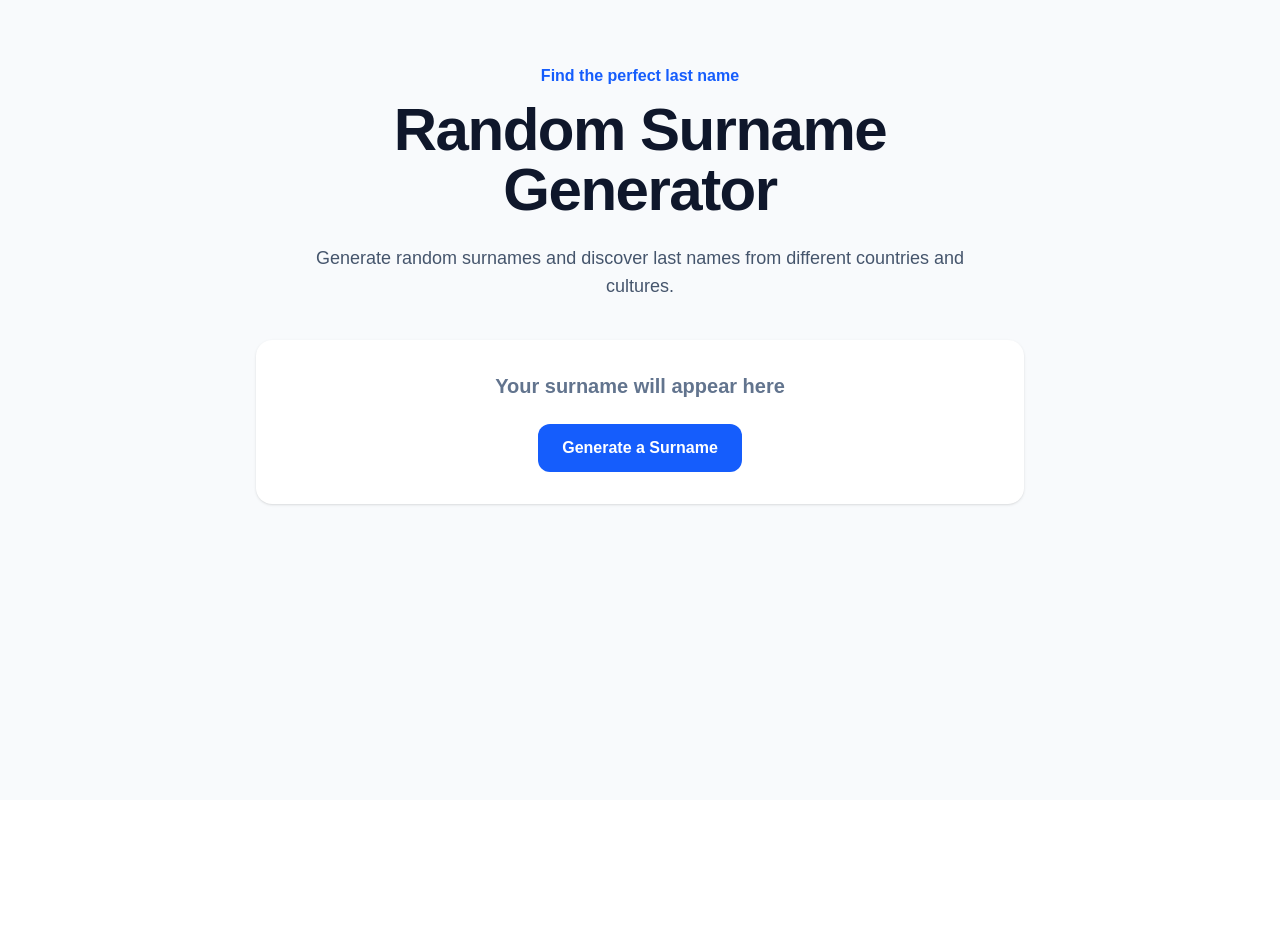
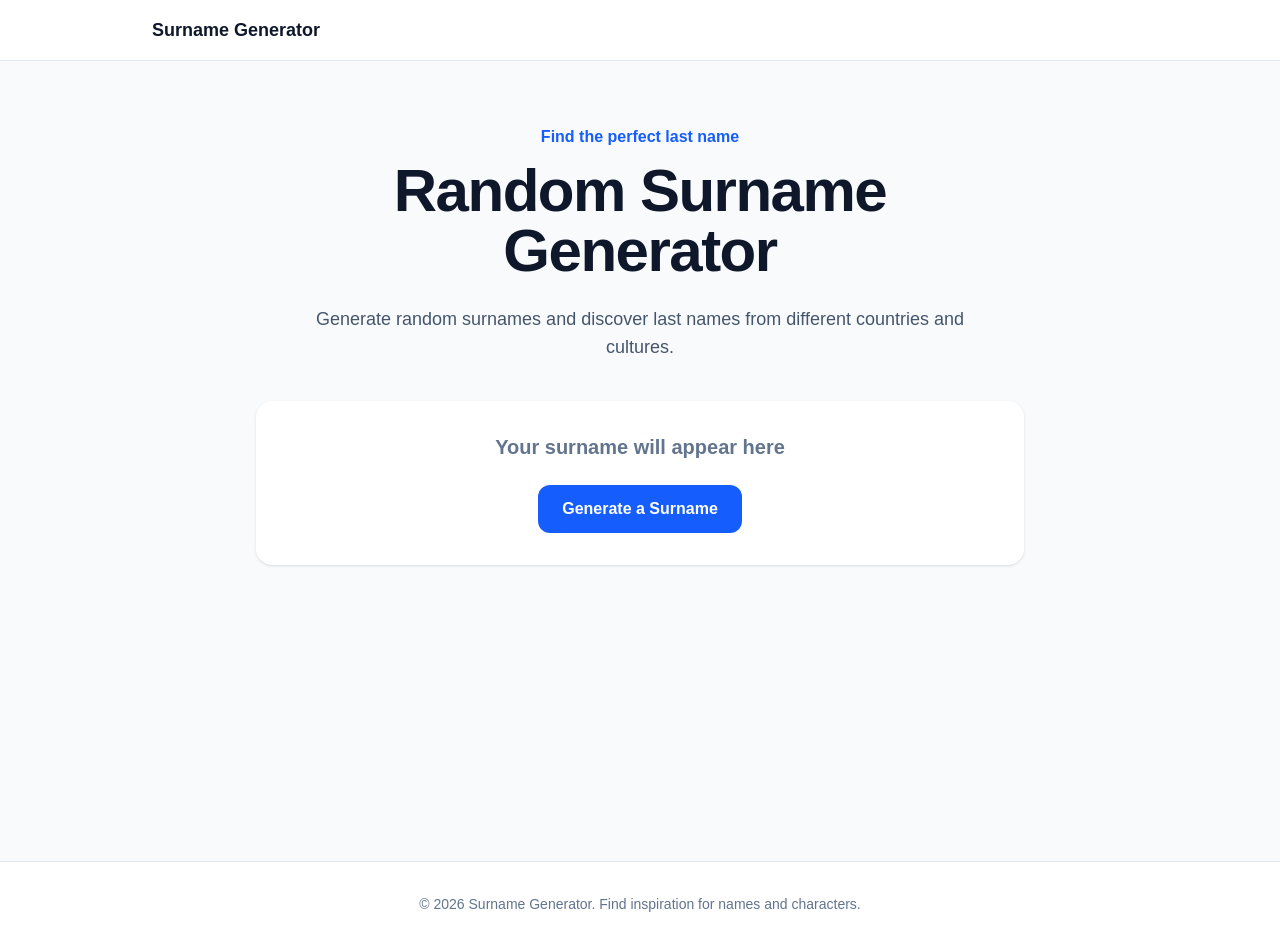
Before and after one commit to winluckybird/surname-generator, a Next.js app: page / in a window 1280 px wide. Before the commit the page ends 800 px from the top, so only its background shows below. Built offline with nearby package versions, Linux system fonts and the light colour scheme.

Commit message:
Add shared site header and footer

```diff
--- a/app/layout.tsx
+++ b/app/layout.tsx
@@ -1,6 +1,8 @@
 import type { Metadata } from "next";
 import { Geist, Geist_Mono } from "next/font/google";
 import "./globals.css";
+import { SiteHeader } from "@/components/SiteHeader";
+import { SiteFooter } from "@/components/SiteFooter";
 
 const geistSans = Geist({
   variable: "--font-geist-sans",
@@ -23,7 +25,7 @@ export default function RootLayout({ children }: LayoutProps<"/">) {
       lang="en"
       className={`${geistSans.variable} ${geistMono.variable} h-full antialiased`}
     >
-      <body className="min-h-full flex flex-col">{children}</body>
+      <body className="min-h-full flex flex-col"><SiteHeader />{children}<SiteFooter /></body>
     </html>
   );
 }
--- /dev/null
+++ b/components/SiteFooter.tsx
@@ -0,0 +1,12 @@
+export function SiteFooter() {
+  return (
+    <footer className="border-t border-slate-200 bg-white">
+      <div className="mx-auto max-w-5xl px-6 py-8 text-center text-sm text-slate-500">
+        <p>
+          © {new Date().getFullYear()} Surname Generator. Find inspiration for
+          names and characters.
+        </p>
+      </div>
+    </footer>
+  );
+}
--- /dev/null
+++ b/components/SiteHeader.tsx
@@ -0,0 +1,13 @@
+import Link from "next/link";
+
+export function SiteHeader() {
+  return (
+    <header className="border-b border-slate-200 bg-white">
+      <div className="mx-auto flex max-w-5xl items-center px-6 py-4">
+        <Link href="/" className="text-lg font-bold text-slate-900">
+          Surname Generator
+        </Link>
+      </div>
+    </header>
+  );
+}
```
